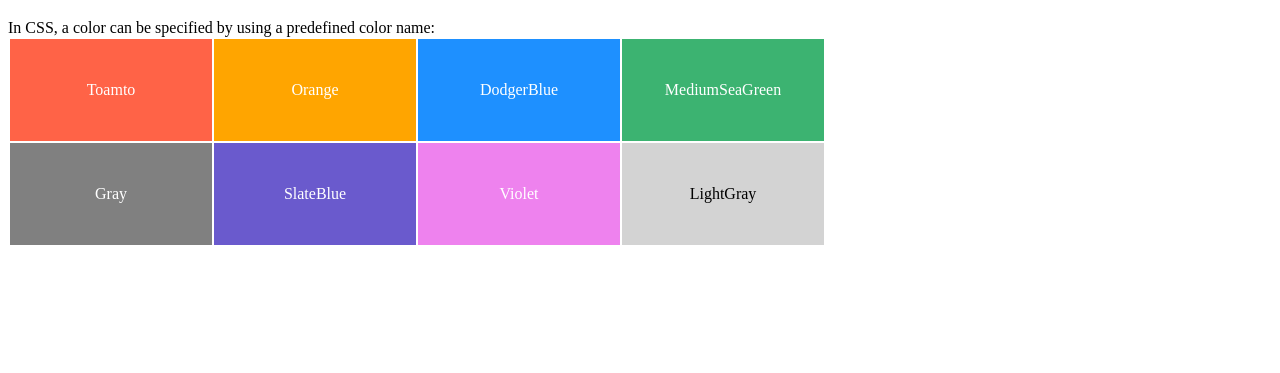
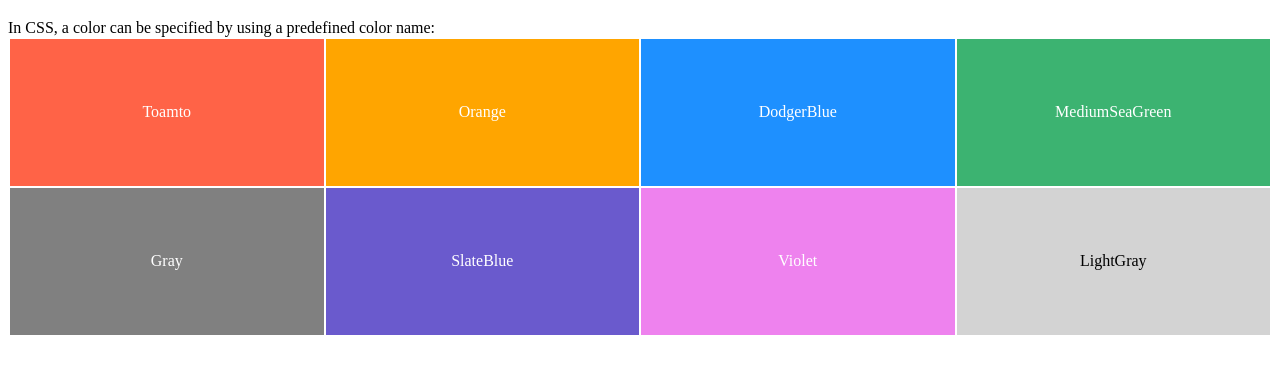
Before and after one commit to btg1631/study_publishings, a plain HTML site: page docs/quests/CSSs/text_colors.html in a window 1280 px wide. Shown: the part 61-434 px from the top of the page. Drawn offline with Linux system fonts and the light colour scheme.

Commit message:
text colors

```diff
--- a/docs/quests/CSSs/text_colors.html
+++ b/docs/quests/CSSs/text_colors.html
@@ -5,10 +5,14 @@
     <meta name="viewport" content="width=device-width, initial-scale=1.0">
     <title>welcome</title>
     <style>
+        table {
+            text-align: center;
+            vertical-align: middle;
+            width: 100%;
+            height: 300px;
+        }
         td {
-            text-align: center;
-            width: 200px;
-            height: 100px;
+            width: 25%
         }
     </style>
 </head>
@@ -17,7 +21,7 @@
         <div>
             In CSS, a color can be specified by using a predefined color name:
         </div>
-        <table border="0">
+        <table>
             <tr>
                 <td style="color:white; background-color:tomato" >Toamto</td>
                 <td style="color:white; background-color:orange">Orange</td>
```
